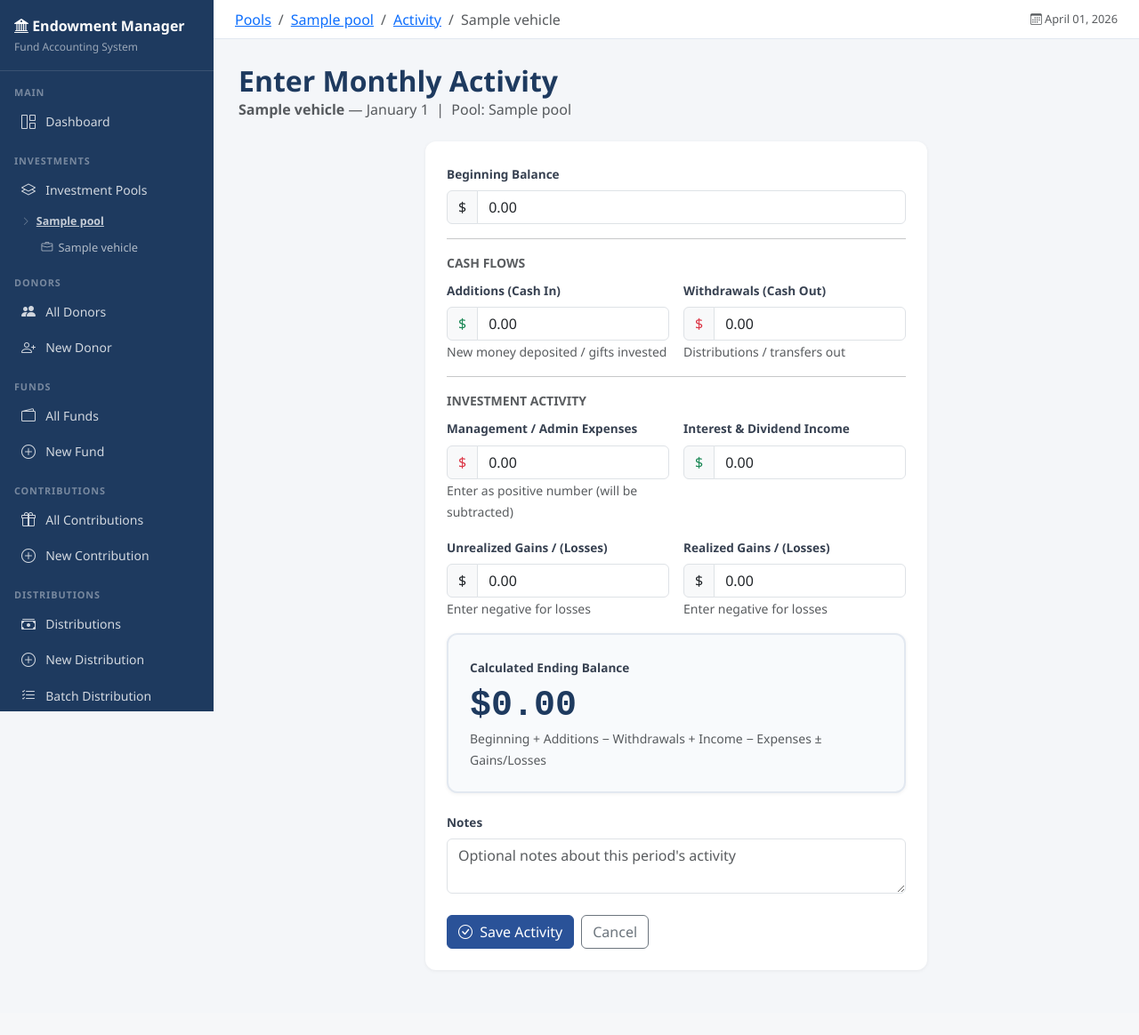
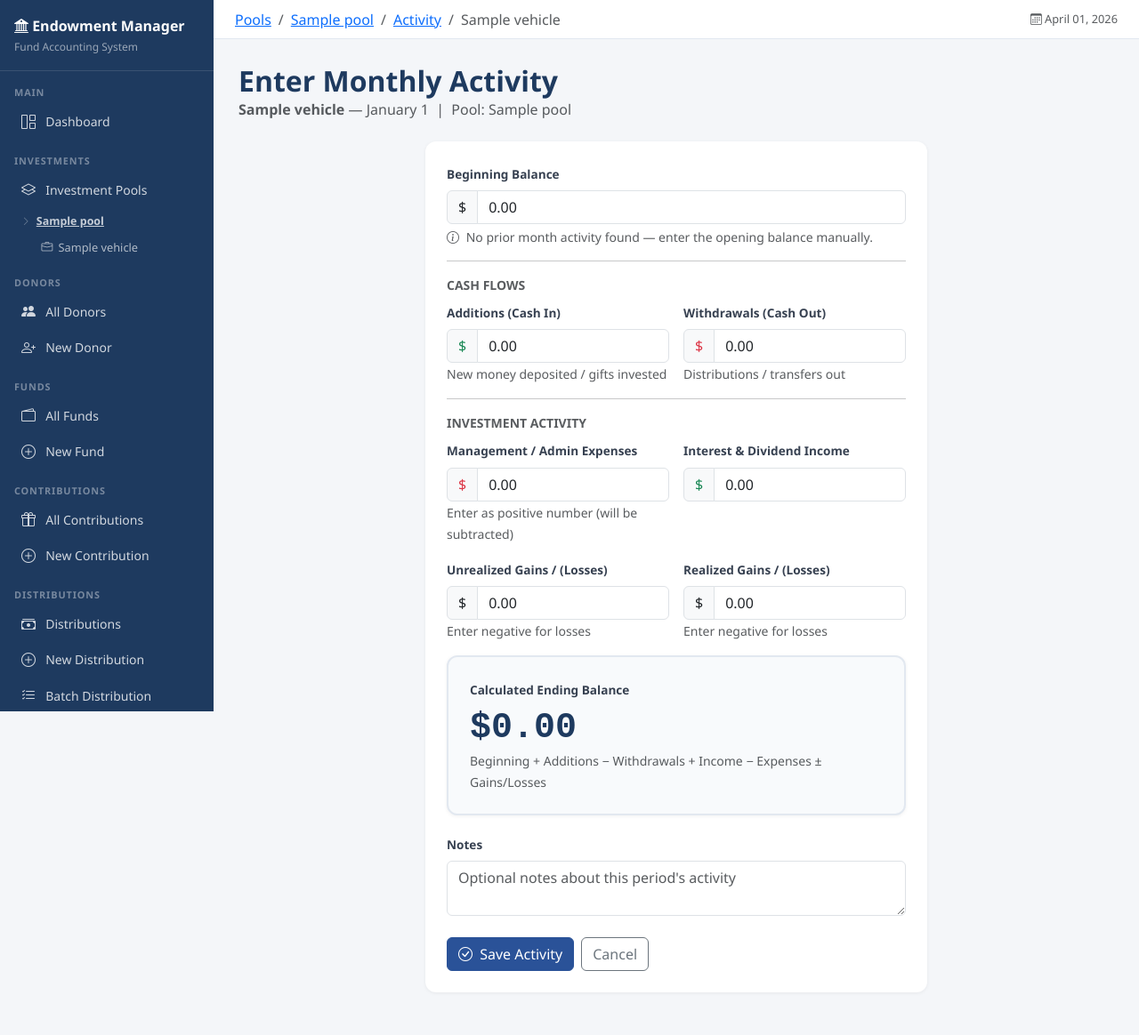
Before and after one commit to votipkaa/Endowment-Accounting, a Flask app: page /pools/1/activity/1/1/1 in a window 1280 px wide. Shown: the whole page at 89% size. Before the commit the page ends 1067 px from the top, so only its background shows below. Run offline with Flask 3, Linux system fonts and the light colour scheme; a user stored in the database is signed in; tables that the repository leaves empty hold one stand-in row (values such as "Sample post"); some libraries are stand-ins or nearby versions.

Commit message:
Auto-carry beginning balance, remove recipient, block closed-month posts
Beginning balance auto-carry:
- On new activity entry, pre-populate beginning balance from prior
  month's ending balance automatically
- Green helper text shows source month and dollar amount
- User can still override if there is a discrepancy
- Falls back to empty with informational note if no prior month found

Remove recipient from distributions:
- Removed "Recipient / Payee" field from DistributionForm, route,
  and template — will be added back later as a proper payee feature

Block posting to closed months:
- Contributions: checks buy-in year/month against pool snapshot;
  rejects with clear error if that month is already closed
- Distributions: checks distribution date month against pool snapshot;
  rejects with clear error if that month is already closed
- Both routes show a plain-language message explaining how to fix it
  (choose an open month, or reopen the closed month first)

Co-Authored-By: Claude Sonnet 4.6 <noreply@anthropic.com>

```diff
--- a/app/routes/pools.py
+++ b/app/routes/pools.py
@@ -151,7 +151,18 @@ def enter_activity(pool_id, vehicle_id, year, month):
     vehicle = InvestmentVehicle.query.get_or_404(vehicle_id)
     existing = VehicleMonthlyActivity.query.filter_by(vehicle_id=vehicle_id, year=year, month=month).first()
 
+    # Auto-carry beginning balance from prior month's ending balance
+    prev_year, prev_month = (year, month - 1) if month > 1 else (year - 1, 12)
+    prior_activity = VehicleMonthlyActivity.query.filter_by(
+        vehicle_id=vehicle_id, year=prev_year, month=prev_month, is_voided=False).first()
+    prior_ending = prior_activity.ending_balance if prior_activity else None
+
     form = ActivityForm(obj=existing)
+
+    # On GET with no existing record, pre-fill beginning balance from prior month
+    if request.method == "GET" and not existing and prior_ending is not None:
+        form.beginning_balance.data = prior_ending
+
     if form.validate_on_submit():
         if existing and existing.is_approved and not current_user.can_approve:
             flash("This period is already approved. Only admins can modify approved entries.", "danger")
@@ -192,7 +203,9 @@ def enter_activity(pool_id, vehicle_id, year, month):
         return redirect(url_for("pools.activity_list", pool_id=pool_id, year=year, month=month))
 
     return render_template("pools/activity_form.html",
-        form=form, pool=pool, vehicle=vehicle, year=year, month=month, existing=existing)
+        form=form, pool=pool, vehicle=vehicle, year=year, month=month,
+        existing=existing, prior_ending=prior_ending,
+        prev_year=prev_year, prev_month=prev_month)
 
 
 @pools_bp.route("/<int:pool_id>/activity/<int:vehicle_id>/<int:year>/<int:month>/approve", methods=["POST"])
--- a/app/templates/distributions/form.html
+++ b/app/templates/distributions/form.html
@@ -60,10 +60,6 @@
           </div>
         </div>
         <div class="mb-3">
-          {{ form.recipient.label(class="form-label") }}
-          {{ form.recipient(class="form-control", placeholder="Recipient or payee name") }}
-        </div>
-        <div class="mb-3">
           {{ form.purpose.label(class="form-label") }}
           {{ form.purpose(class="form-control", rows=3, placeholder="Describe the purpose of this distribution (required for temporarily restricted funds)") }}
         </div>
--- a/app/templates/pools/activity_form.html
+++ b/app/templates/pools/activity_form.html
@@ -37,6 +37,21 @@
             <span class="input-group-text">$</span>
             {{ form.beginning_balance(class="form-control", id="beg_bal", step="0.01") }}
           </div>
+          {% if not existing %}
+            {% set month_names_short = ['Jan','Feb','Mar','Apr','May','Jun','Jul','Aug','Sep','Oct','Nov','Dec'] %}
+            {% if prior_ending is not none %}
+            <div class="form-text text-success">
+              <i class="bi bi-arrow-right me-1"></i>
+              Carried from {{ month_names_short[prev_month - 1] }} {{ prev_year }} ending balance
+              (${{ "{:,.2f}".format(prior_ending) }}). Adjust only if there is a discrepancy.
+            </div>
+            {% else %}
+            <div class="form-text">
+              <i class="bi bi-info-circle me-1"></i>
+              No prior month activity found — enter the opening balance manually.
+            </div>
+            {% endif %}
+          {% endif %}
         </div>
 
         <hr class="my-3">
```
Also changed, not shown: app/routes/distributions.py (+19 -4 lines), app/routes/funds.py (+33 -0 lines).
